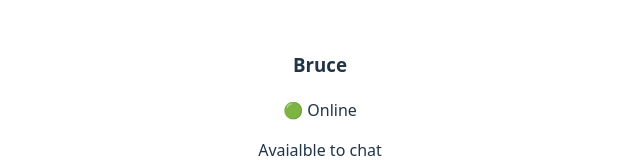
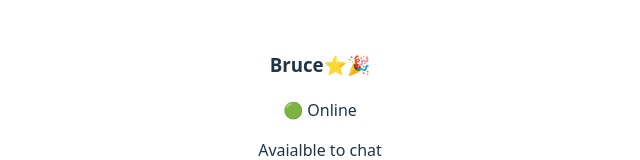
Before and after one commit to Manish10022001/React-Concepts, a React (Vite) app in the folder react19/: page / in a window 1280 px wide. Shown: the top 160 px of the page, without its empty margins (320-960 px from the left). Built offline with nearby package versions, Linux system fonts and the light colour scheme.

Commit message:
Conditional Rendering: AND (&&) Operator

```diff
--- a/react19/src/App.jsx
+++ b/react19/src/App.jsx
@@ -11,7 +11,7 @@
 function App() {
   return (
     <>
-      <UserDetails name="Bruce" isOnline={true}/>
+      <UserDetails name="Bruce" isOnline={true} isPremium={true} isNewUser={true}/>
       <UserDetails name="Clark" isOnline={false} hideOffline={true}/>
 
       <CardWrapper title="User Profile">
--- a/react19/src/conditionalRendering/UserDetails.jsx
+++ b/react19/src/conditionalRendering/UserDetails.jsx
@@ -1,4 +1,4 @@
-export function UserDetails({name, isOnline, hideOffline}){
+export function UserDetails({name, isOnline, hideOffline, isPremium, isNewUser}){
     //if user is offline we do not want to show it on screen
     if(hideOffline && !isOnline){
         return null;
@@ -28,7 +28,11 @@
     //Ternary Operator
     return(
         <div>
-            <h3>{name}</h3>
+            <h3>
+                {name}
+                {isPremium && <span>⭐</span>}
+                {isNewUser && <span>🎉</span>}
+            </h3>
             <span>{isOnline ? "🟢 Online":"🔴 Offline" }</span>
             <p>{isOnline? "Avaialble to chat" : "Not available to chat"}</p>
             {isOnline ? (
```
